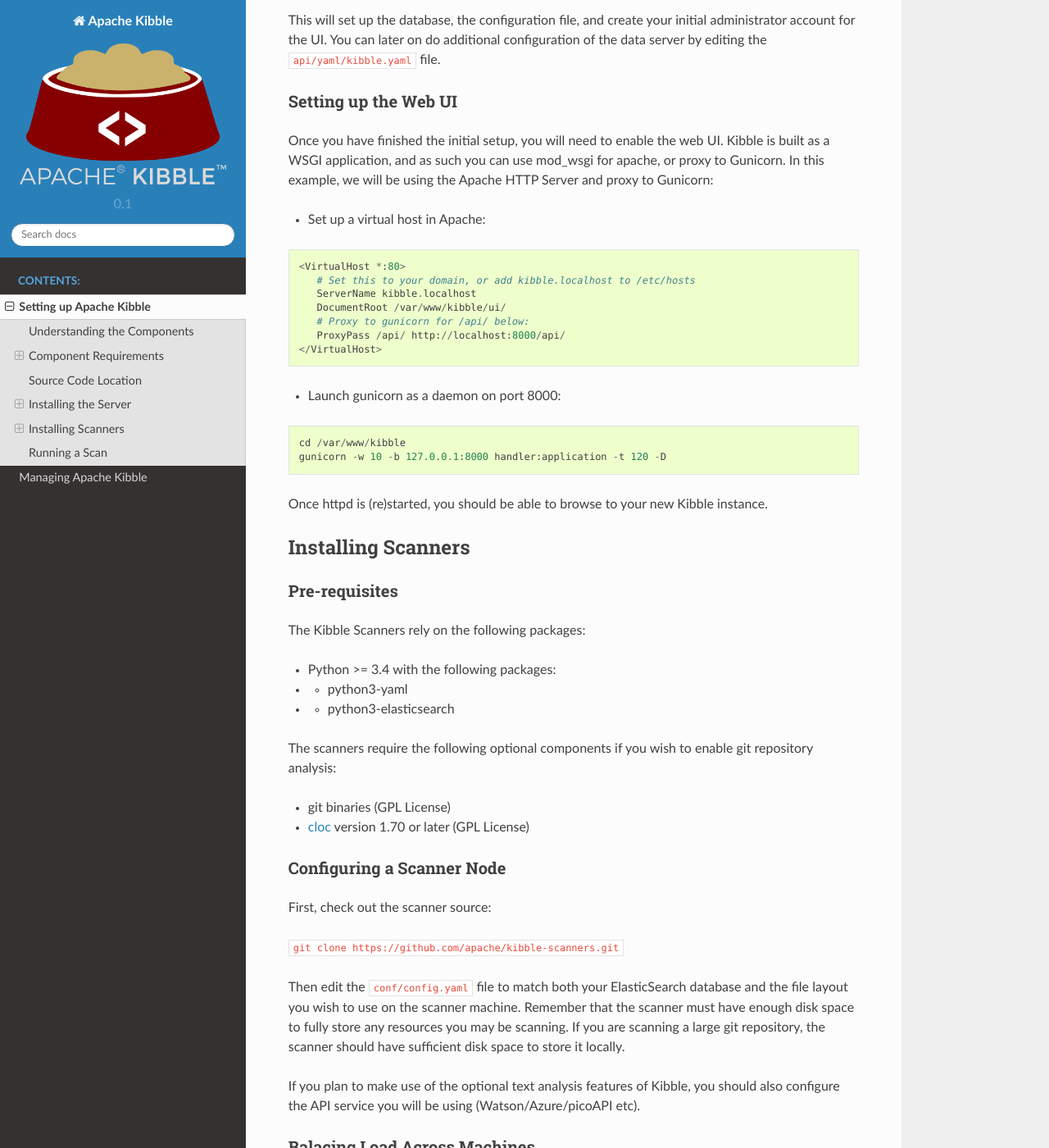
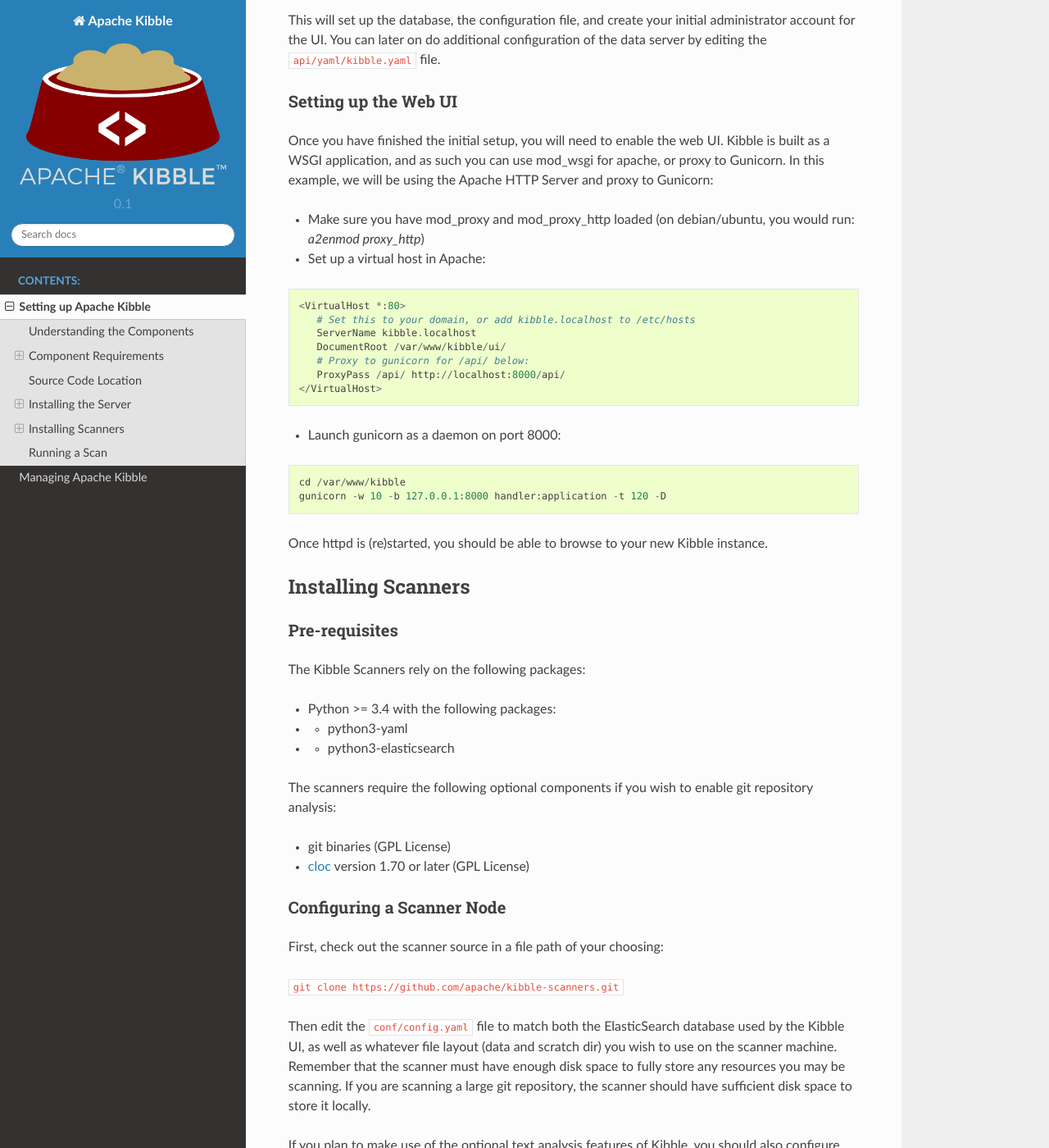
Before and after one commit to apache/kibble-1, a Sphinx documentation site: the page built from docs/source/setup.rst, in a window 1280 px wide and 1400 px high, scrolled down 2305 px. Shown: the whole window at 82% size. Built offline with Sphinx 7.4.7 and the Read the Docs theme 2.0.0, drawn with Linux system fonts in a browser that asks for light colours; formulas are drawn with MathJax 3; some of the changed text lies outside the part shown.

Commit message:
elaborate on some instructions.
This addresses #4 by expanding on some comments in the documentation.

```diff
--- a/docs/source/setup.rst
+++ b/docs/source/setup.rst
@@ -138,6 +139,8 @@
 use mod_wsgi for apache, or proxy to Gunicorn. In this example, we will
 be using the Apache HTTP Server and proxy to Gunicorn:
 
+- Make sure you have mod_proxy and mod_proxy_http loaded (on
+  debian/ubuntu, you would run: `a2enmod proxy_http`)
 - Set up a virtual host in Apache:
 
 ::
@@ -188,12 +191,13 @@
 Configuring a Scanner Node
 ###########################
 
-First, check out the scanner source:
+First, check out the scanner source in a file path of your choosing:
 
 ``git clone https://github.com/apache/kibble-scanners.git``
 
-Then edit the ``conf/config.yaml`` file to match both your ElasticSearch
-database and the file layout you wish to use on the scanner machine.
+Then edit the ``conf/config.yaml`` file to match both the ElasticSearch
+database used by the Kibble UI, as well as whatever file layout (data
+and scratch dir) you wish to use on the scanner machine.
 Remember that the scanner must have enough disk space to fully store
 any resources you may be scanning. If you are scanning a large git repository,
 the scanner should have sufficient disk space to store it locally.
```
Also changed, not shown: other parts of docs/source/setup.rst (+4 -3 lines).
